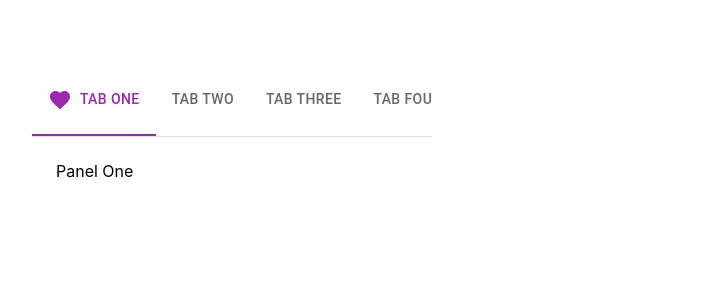
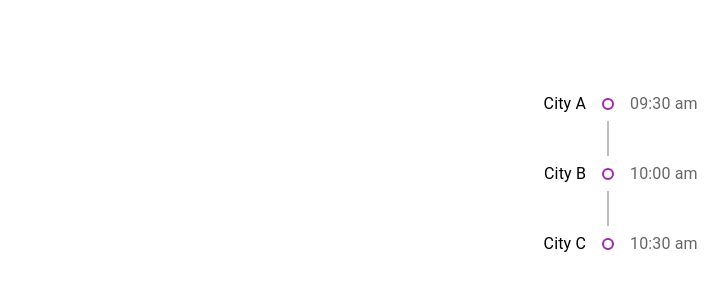
Before and after one commit to thethmuenaing/react-mui-demo, a React (Create React App) app: page / in a window 1280 px wide. Shown: the top 300 px of the page, without its empty margins (32-760 px from the left). Built offline with nearby package versions, Linux system fonts and the light colour scheme.

Commit message:
build MuiTimeline component

```diff
--- a/src/App.tsx
+++ b/src/App.tsx
@@ -36,9 +36,10 @@
 // import { MuiLoadingButton } from './components/MuiLoadingButton';
 // import { MuiPicker } from './components/MuiPicker';
 // import { MuiDateRangePicker } from './components/MuiDateRangePicker';
+// import { MuiTabs } from './components/MuiTabs';
 
 
-import { MuiTabs } from './components/MuiTabs';
+import { MuiTimeline } from './components/MuiTimeline';
 
 
 function App() {
@@ -78,7 +79,8 @@
         {/* <MuiLoadingButton/> */}
         {/* <MuiPicker/> */}
         {/* <MuiDateRangePicker/> */}
-        <MuiTabs/>
+        {/* <MuiTabs/> */}
+        <MuiTimeline/>
       </div>
     </LocalizationProvider>
 
--- /dev/null
+++ b/src/components/MuiTimeline.tsx
@@ -0,0 +1,56 @@
+import {
+	Timeline,
+	TimelineItem,
+	TimelineSeparator,
+	TimelineConnector,
+	TimelineContent,
+	TimelineDot,
+	TimelineOppositeContent
+} from "@mui/lab"
+
+
+
+export const MuiTimeline = () => {
+	return (
+		<Timeline position="left">
+			<TimelineItem>
+				<TimelineOppositeContent color="text.secondary">
+					09:30 am
+				</TimelineOppositeContent>
+				<TimelineSeparator>
+					<TimelineDot color="secondary" variant="outlined"/>
+					<TimelineConnector />
+				</TimelineSeparator>
+				<TimelineContent>
+					City A
+				</TimelineContent>
+			</TimelineItem>
+
+			<TimelineItem>
+				<TimelineOppositeContent color="text.secondary">
+					10:00 am
+				</TimelineOppositeContent>
+				<TimelineSeparator>
+					<TimelineDot color="secondary" variant="outlined"/>
+					<TimelineConnector />
+				</TimelineSeparator>
+				<TimelineContent>
+					City B
+				</TimelineContent>
+			</TimelineItem>
+
+			<TimelineItem>
+				<TimelineOppositeContent color="text.secondary">
+					10:30 am
+				</TimelineOppositeContent>
+				<TimelineSeparator>
+					<TimelineDot color="secondary" variant="outlined"/>
+				</TimelineSeparator>
+				<TimelineContent>
+					City C
+				</TimelineContent>
+			</TimelineItem>
+
+		</Timeline>
+	)
+}
```
